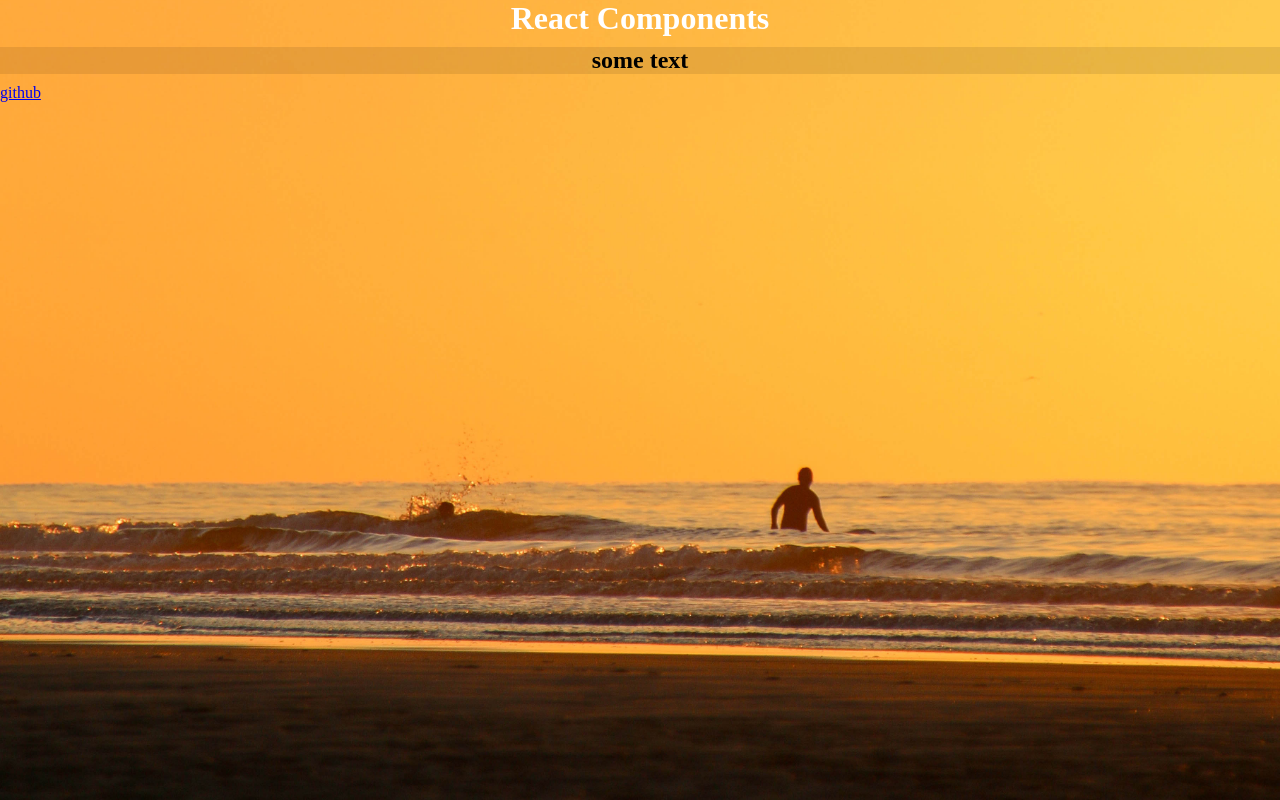
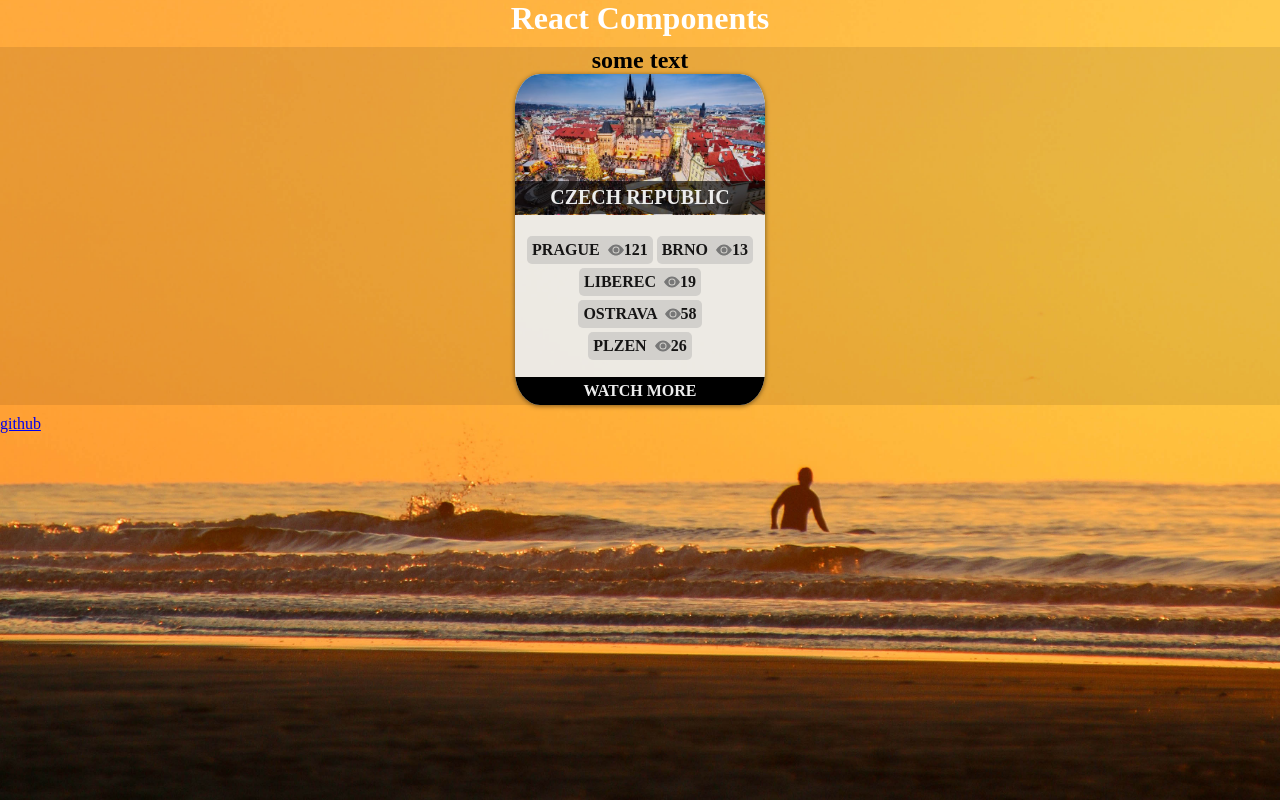
Before and after one commit to neiloxx/react, a React app in the folder react-components/: page / in a window 1280 px wide. Built offline with nearby package versions, Linux system fonts and the light colour scheme.

Commit message:
feat: add Card component and implement it

```diff
--- /dev/null
+++ b/react-components/src/components/Card/Card.tsx
@@ -0,0 +1,35 @@
+import React from 'react';
+import { ICard } from '../../collections/cards';
+
+const Card: React.FC<ICard> = ({ name, image, url, cities }) => {
+  return (
+    <div className="card">
+      <figure className="card__image-container">
+        <img
+          className="card__image-container-image"
+          src={image}
+          alt={`${name}`}
+        />
+        <figcaption className="card__image-container-description">
+          {name}
+        </figcaption>
+      </figure>
+      <ul className="card__list">
+        {cities.map(city => (
+          <li className="card__list-item" key={city.name}>
+            <a href={city.url} className="card__list-item-link">
+              {city.name} &nbsp;
+              <span className="watch-icon" />
+              {city.watchers}
+            </a>
+          </li>
+        ))}
+      </ul>
+      <a href={url} className="card__link">
+        watch more
+      </a>
+    </div>
+  );
+};
+
+export default Card;
--- a/react-components/src/containers/Main/Main.tsx
+++ b/react-components/src/containers/Main/Main.tsx
@@ -1,4 +1,6 @@
 import React from 'react';
+import cards from '../../collections/cards';
+import Card from '../../components/Card/Card';
 
 import './style.scss';
 
@@ -6,6 +8,15 @@ const Main: React.FC = () => {
   return (
     <main className="main">
       <h2 className="main__title">some text</h2>
+      {cards.map(card => (
+        <Card
+          name={card.name}
+          image={card.image}
+          url={card.url}
+          cities={card.cities}
+          key={card.name}
+        />
+      ))}
     </main>
   );
 };
--- a/react-components/src/containers/Main/style.scss
+++ b/react-components/src/containers/Main/style.scss
@@ -7,3 +7,106 @@
   flex-direction: column;
   background-color: rgba(0, 0, 0, 0.09);
 }
+
+.card {
+  width: 250px;
+  background-color: #fffffff2;
+  border-radius: 10%;
+  transition: filter ease-in 150ms;
+  box-shadow: 0 1px 5px 0 #00000085;
+  filter: brightness(0.93);
+  overflow: hidden;
+
+
+  &:hover {
+    filter: brightness(1);
+  }
+
+  &:hover &__image-container-image {
+    transform: scale(1.1);
+  }
+
+  &__image-container {
+    border-top-left-radius: inherit;
+    border-top-right-radius: inherit;
+    position: relative;
+
+    &-image {
+      border-top-left-radius: inherit;
+      border-top-right-radius: inherit;
+      height: 60%;
+      width: 100%;
+      object-fit: cover;
+      object-position: center;
+      transition: transform ease-in-out 300ms;
+    }
+
+    &-description {
+      width: 100%;
+      padding: 5px;
+      font-size: 20px;
+      font-weight: 700;
+      color: white;
+      text-transform: uppercase;
+      text-align: center;
+      background-color: rgba(0, 0, 0, 0.63);
+      position: absolute;
+      bottom: 5px;
+    }
+  }
+
+  &__list {
+    display: flex;
+    flex-wrap: wrap;
+    justify-content: space-evenly;
+    padding: 10px;
+    margin: 5px auto;
+
+    &-item {
+      border-radius: 5px;
+      display: inline-block;
+      background-color: rgba(169, 169, 169, 0.34);
+      width: fit-content;
+      margin: 2px;
+
+      &:hover {
+        background-color: rgba(138, 138, 138, 0.34);
+      }
+
+      &-link {
+        padding: 5px;
+        text-decoration: none;
+        display: flex;
+        align-items: center;
+        text-transform: uppercase;
+        color: #171616;
+        font-weight: 700;
+      }
+    }
+  }
+
+  &__subtitle {
+    font-size: 18px;
+    text-transform: capitalize;
+    color: darkslategray;
+    text-align: center;
+  }
+
+  &__link {
+    display: block;
+    text-align: center;
+    padding: 5px;
+    background-color: black;
+    color: white;
+    text-transform: uppercase;
+    font-weight: 700;
+    text-decoration: none;
+  }
+}
+
+.watch-icon {
+  display: inline-block;
+  width: 16px;
+  height: 16px;
+  background: url("../../assets/icons/eye.svg");
+}
```
